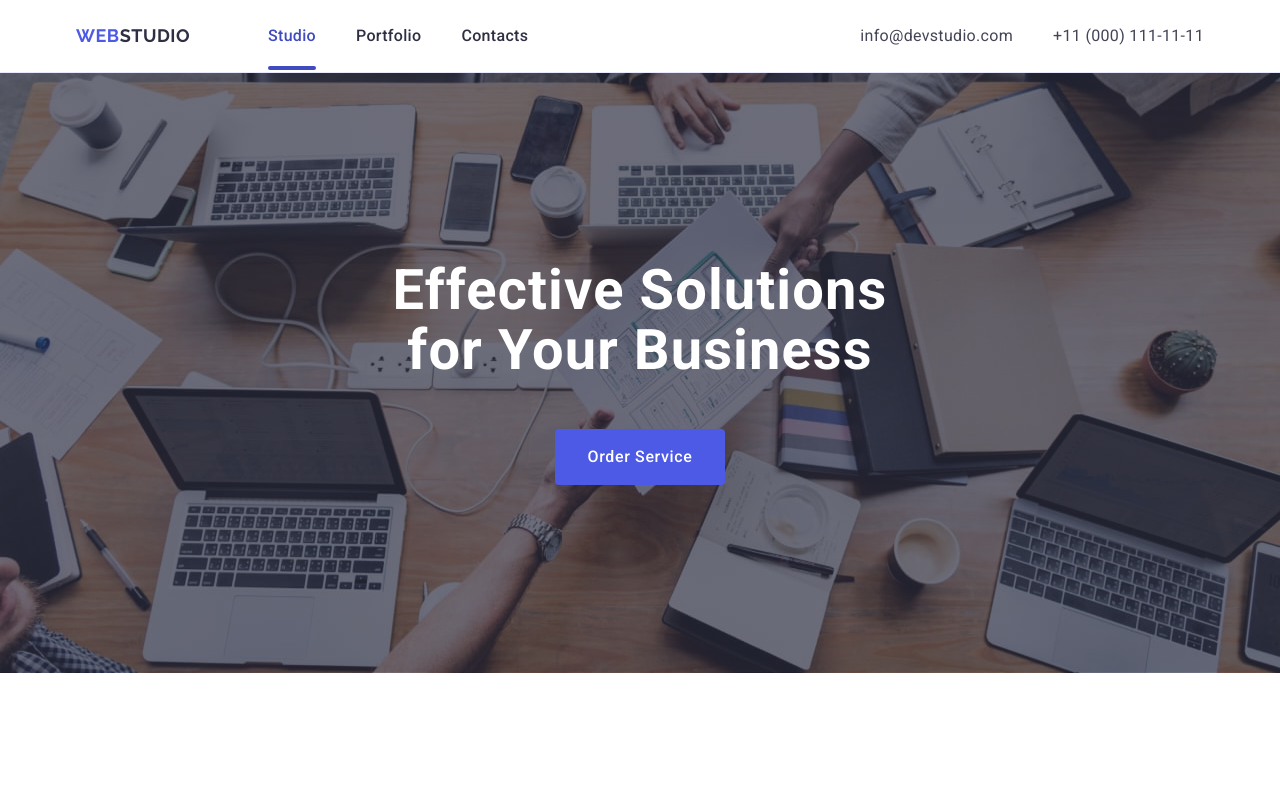
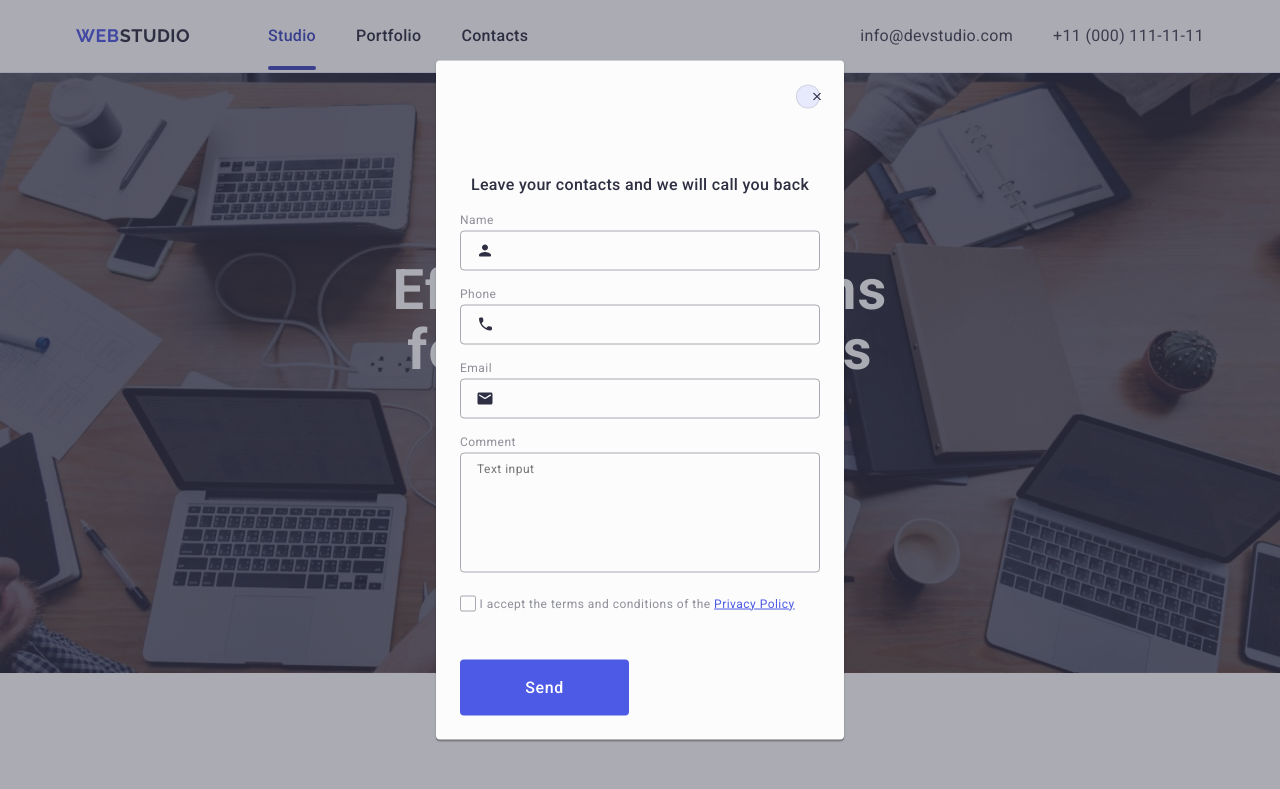
Before and after one commit to GalinaMykhailenko/goit-markup-hw-05, a plain HTML site: page index.html in a window 1280 px wide. Shown: the top 789 px of the page. Drawn offline with nearby package versions, Linux system fonts and the light colour scheme.

Commit message:
hw 5 test 100500

```diff
--- a/css/style.css
+++ b/css/style.css
@@ -545,6 +545,7 @@ img {
 .footer-form {
     display: flex;
     gap: 24px;
+    align-items: baseline;
 }
 
 .footer-label {
@@ -752,6 +753,10 @@ img {
     transition: fill 250ms cubic-bezier(0.4, 0, 0.2, 1);
 }
 
+.modal-field-textarea {
+    margin-bottom: 16px;
+}
+
 .modal-textarea {
     width: 100%;
     height: 120px;
@@ -805,32 +810,40 @@ img {
     color: #4D5AE5;
 }
 
-.check-span {
+/* .check-span {
     width: 16px;
     height: 16px;
     border: 1px solid rgba(46, 47, 66, 0.4);
     border-radius: 2px;
-}
+    transition: background-color 250ms cubic-bezier(0.4, 0, 0.2, 1), border 250ms cubic-bezier(0.4, 0, 0.2, 1), fill 250ms cubic-bezier(0.4, 0, 0.2, 1);
+    display: inline-flex;
+} */
 
 .check-text span {
     width: 16px;
     height: 16px;
     border: 1px solid rgba(46, 47, 66, 0.4);
     border-radius: 2px;
-    margin-right: 12px;
-    display: flex;
+    /* margin-right: 12px; */
+    display: inline-flex;
     align-items: center;
     justify-content: center;
     fill: transparent;
+    transition: background-color 250ms cubic-bezier(0.4, 0, 0.2, 1), border 250ms cubic-bezier(0.4, 0, 0.2, 1), fill 250ms cubic-bezier(0.4, 0, 0.2, 1);
 }
 
-.form-check:checked+.check-text span {
+.form-check:checked +.check-text span {
     background-color: #404BBF;
     border: none;
-    fill: #ffffff;
+    fill: #F4F4FD;
+}
+
+.check-link {
+
 }
 
 .modal-btn {
+    display: block;
     background: #4D5AE5;
     color: #FFF;
     text-align: center;
--- a/index.html
+++ b/index.html
@@ -396,6 +396,7 @@
                 </li>
             </ul>
             </div>
+            </div>
         <div class="footer-form">
             <p class="footer-form-title title">Subscribe</p>
             <form class="footer-form">
@@ -411,7 +412,7 @@
                 </svg></button>
             </form>
         </div>
-</div>
+
 </div>
 </footer>
 
@@ -421,7 +422,7 @@
 
 <!--  is-open -->
 
-    <div class="backdrop">
+    <div class="backdrop is-open">
         <div class="modal">
             <button type="button" class="modal-close">
                 <svg class="modal-icon-close" width="8" height="8">
@@ -472,7 +473,7 @@
                 </svg>
                 </div>
                 </div>
-                <div class="modal-field">
+                <div class="modal-field-textarea">
                     <label for="user-comment" class="modal-label">Comment</label>
                     <textarea name="user-comment"
                         id="user-comment"
@@ -489,13 +490,13 @@
                     value="true"
                     class="form-check visually-hidden" />
                     <label for="user-privacy" class="check-text">
-                        <span class="check-span">
+                        <span class="check-text">
                             <svg class="check-icon" width="10" height="8">
                                 <use href="./images/icons.svg#icon-Property-1click"></use>
                             </svg>
                         </span>
                         I accept the terms and conditions of the
-                        <a href="">Privacy Policy</a></label>
+                        <a class="check-link" href="">Privacy Policy</a></label>
                 </div>
                 <button type="submit" class="modal-btn">Send</button>
             </form>
```
